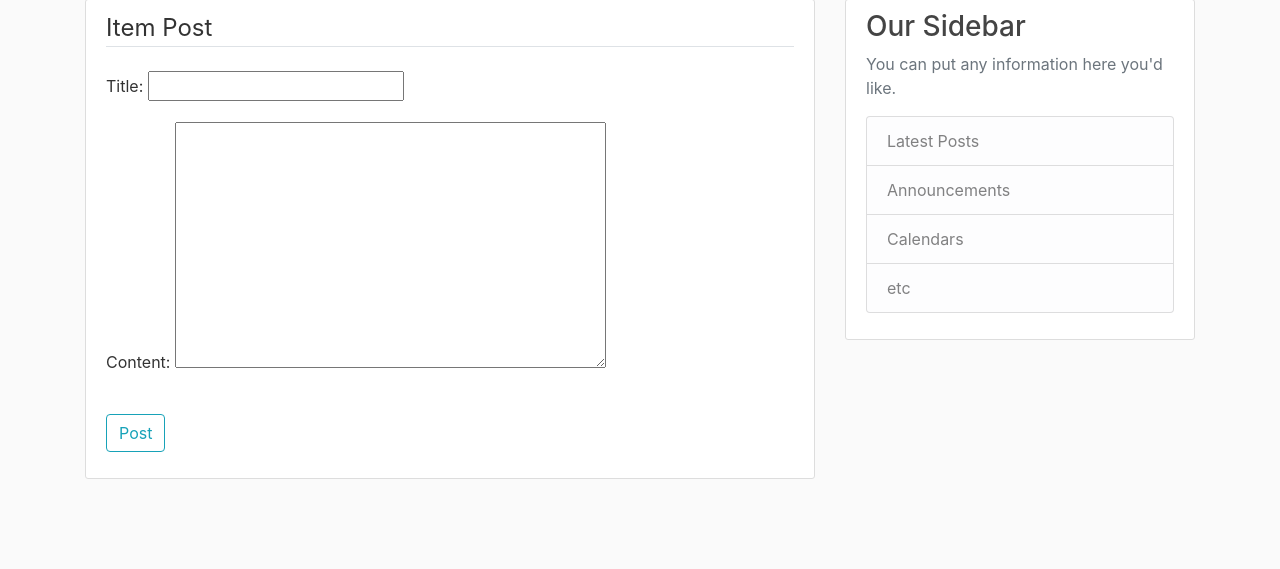
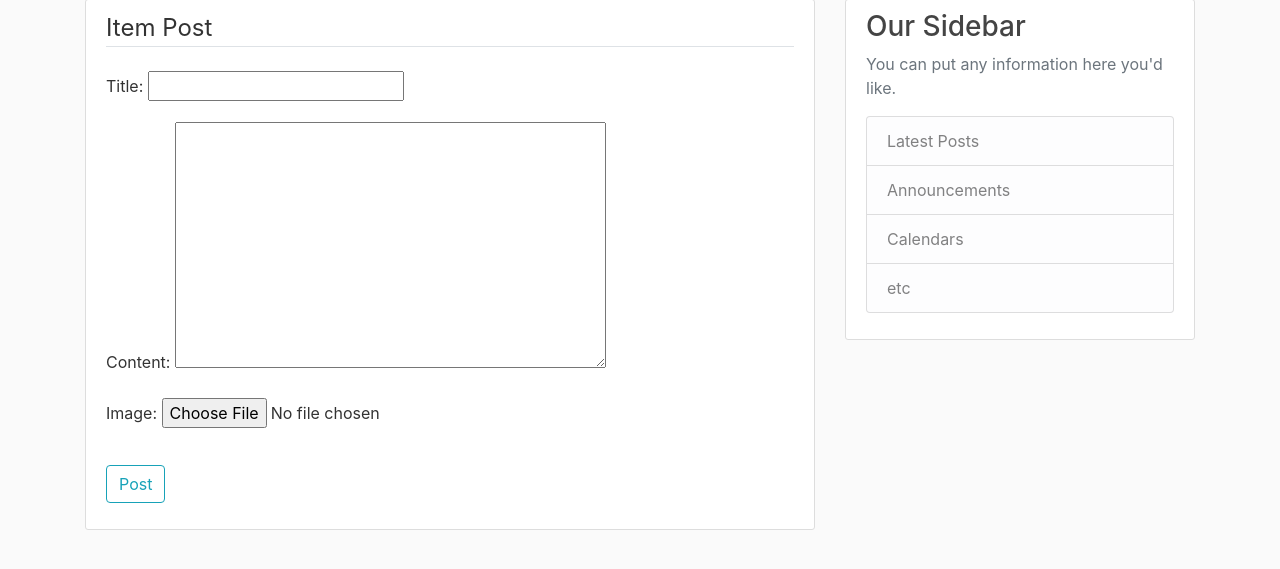
Before and after one commit to cpintor/django_team6_prototype, a Django app: page /post/new/ in a window 1280 px wide. Shown: the part 81-650 px from the top of the page. Run offline with Django 3.2, Linux system fonts and the light colour scheme; the visitor is signed in with stand-in values (Sample User, id 1); some libraries are stand-ins or nearby versions.

Commit message:
Adding images to posts

```diff
--- a/django_team6_prototype/settings.py
+++ b/django_team6_prototype/settings.py
@@ -112,7 +112,7 @@ AUTH_PASSWORD_VALIDATORS = [
 
 LANGUAGE_CODE = 'en-us'
 
-TIME_ZONE = 'UTC'
+TIME_ZONE = 'America/Chicago'
 
 USE_I18N = True
 
--- a/project/models.py
+++ b/project/models.py
@@ -2,10 +2,12 @@ from django.db import models
 from django.utils import timezone
 from django.contrib.auth.models import User
 from django.urls import reverse
+from PIL import Image
 
 # Create your models here.
 class Post(models.Model):
     title = models.CharField(max_length=100)
+    image = models.ImageField(upload_to='post_pics')
     content = models.TextField()
     date_posted = models.DateTimeField(default=timezone.now)
     author = models.ForeignKey(User, on_delete=models.CASCADE)
--- a/project/templates/project/home.html
+++ b/project/templates/project/home.html
@@ -9,6 +9,9 @@
           <small class="text-muted">{{ post.date_posted|date:"F d, Y" }}</small>
         </div>
         <h2><a class="article-title" href="{% url 'post-detail' post.id %}">{{ post.title }}</a></h2>
+        {% if post.image %}
+          <img class="mb-3 img-fluid" src="{{ post.image.url }}">
+        {% endif %}
         <p class="article-content">{{ post.content }}</p>
       </div>
     </article>
--- a/project/templates/project/post_detail.html
+++ b/project/templates/project/post_detail.html
@@ -14,6 +14,9 @@
         {% endif %}
       </div>
       <h2 class="article-title">{{ object.title }}</h2>
+      {% if post.image %}
+        <img class="mb-3 img-fluid" src="{{ post.image.url }}">
+      {% endif %}
       <p class="article-content">{{ object.content }}</p>
     </div>
   </article>
--- a/project/templates/project/post_form.html
+++ b/project/templates/project/post_form.html
@@ -1,7 +1,7 @@
 {% extends "project/base.html" %}
 {% block content %}
     <div class="content-section">
-        <form method="POST">
+        <form method="POST" enctype="multipart/form-data">
             {% csrf_token %}
             <fieldset class="form-group">
                 <legend class="border-bottom mb-4">Item Post</legend>
--- a/project/views.py
+++ b/project/views.py
@@ -27,7 +27,7 @@ class PostDetailView(DetailView):
 
 class PostCreateView(LoginRequiredMixin, CreateView):
     model = Post
-    fields = ['title', 'content']
+    fields = ['title', 'content', 'image']
 
     def form_valid(self, form):
         form.instance.author = self.request.user
@@ -35,7 +35,7 @@ class PostCreateView(LoginRequiredMixin, CreateView):
 
 class PostUpdateView(LoginRequiredMixin, UserPassesTestMixin, UpdateView):
     model = Post
-    fields = ['title', 'content']
+    fields = ['title', 'content', 'image']
 
     def form_valid(self, form):
         form.instance.author = self.request.user
```
Also changed, not shown: media/post_pics/Golde33443.jpg (added), media/post_pics/iit_campus.jpeg (added), media/post_pics/iit_campus_4Wv63pe.jpeg (added), media/post_pics/maiasaurus.jpg (added), media/post_pics/petmd-kitten-development.jpg (added), media/post_pics/petmd-kitten-development_laeZ2Do.jpg (added), project/migrations/0002_post_image.py (added), project/migrations/0003_auto_20210426_2308.py (added).
